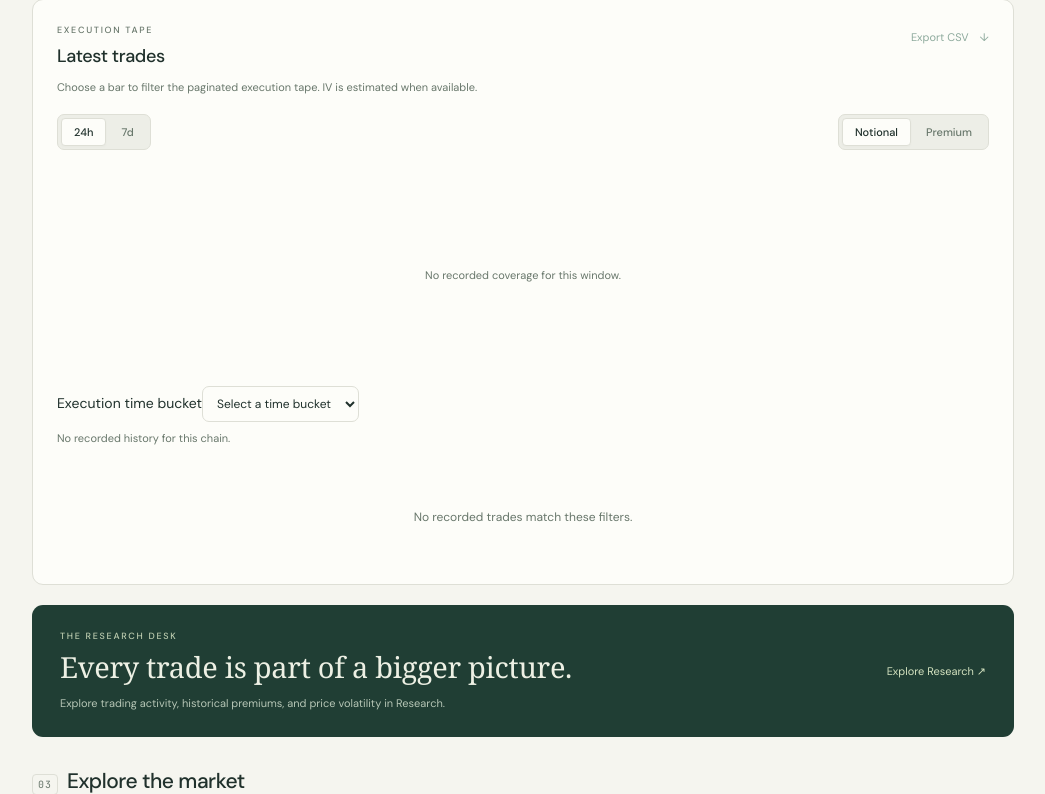
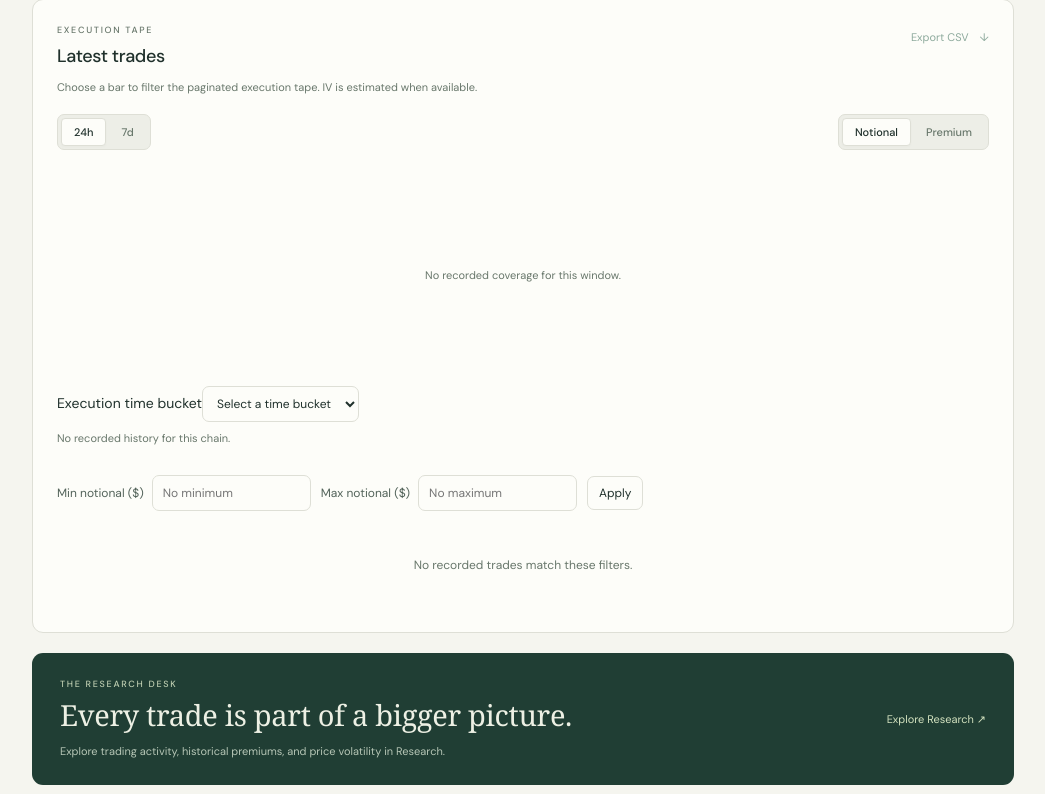
Before and after one commit to carlislejd/rysk-dashboard, a Flask app: page / in a window 1280 px wide. Shown: the part 2847-3641 px from the top of the page, without its empty margins (225-1270 px from the left). Run offline with Flask 2, Linux system fonts and the light colour scheme; data that the repository does not hold is empty; some libraries are stand-ins or nearby versions; some web fonts are replaced.

Commit message:
Add notional range filter to historical trade feed

```diff
--- a/app.py
+++ b/app.py
@@ -699,6 +699,16 @@ def api_global_trades():
         strike = float(strike_raw) if strike_raw is not None else None
         if strike is not None and (not math.isfinite(strike) or strike < 0):
             raise ValueError('strike must be a finite nonnegative number')
+        notional_bounds = {}
+        for key in ('min_notional', 'max_notional'):
+            raw = request.args.get(key, '').strip()
+            value = float(raw) if raw else None
+            if value is not None and (not math.isfinite(value) or value < 0):
+                raise ValueError(f'{key} must be a finite nonnegative number')
+            notional_bounds[key] = value
+        minimum, maximum = notional_bounds.values()
+        if minimum is not None and maximum is not None and minimum > maximum:
+            raise ValueError('min_notional must be less than or equal to max_notional')
         if page < 1 or not 1 <= limit <= 200:
             raise ValueError('page must be positive and limit must be between 1 and 200')
         chain_id = resolve_chain_filter()
@@ -708,7 +718,7 @@ def api_global_trades():
         try:
             data = get_global_trades(conn, page=page, limit=limit, symbol=symbol, expiry=expiry,
                                      chain_id=chain_id, alias_secret=PARTICIPANT_ALIAS_SECRET,
-                                     strike=strike, open_only=open_only, **dates)
+                                     strike=strike, open_only=open_only, **notional_bounds, **dates)
         finally:
             conn.close()
         if iv:
--- a/global_services.py
+++ b/global_services.py
@@ -553,7 +553,7 @@ def get_expiry_overview(conn, chain_id=None):
 
 def get_global_trades(conn, page=1, limit=50, symbol=None, expiry=None, chain_id=None,
                       strike=None, from_ts=None, to_ts=None, open_only=False,
-                      now=None, alias_secret=None):
+                      now=None, alias_secret=None, min_notional=None, max_notional=None):
     """Paginated public trades with composable, half-open UTC time filters."""
     offset = (page - 1) * limit
     where_parts = []
@@ -573,6 +573,12 @@ def get_global_trades(conn, page=1, limit=50, symbol=None, expiry=None, chain_id
     if to_ts is not None:
         where_parts.append("created_at < ?")
         params.append(to_ts)
+    if min_notional is not None:
+        where_parts.append("notional_f >= ?")
+        params.append(min_notional)
+    if max_notional is not None:
+        where_parts.append("notional_f <= ?")
+        params.append(max_notional)
     if open_only:
         as_of = int(time.time()) if now is None else int(now)
         where_parts.extend(["expiry > ?", "outcome IS NULL"])
@@ -635,6 +641,7 @@ def get_global_trades(conn, page=1, limit=50, symbol=None, expiry=None, chain_id
         "pages": max(1, -(-total // limit)),
         "filters": {"symbol": symbol, "expiry": expiry, "strike": strike,
                     "from_ts": from_ts, "to_ts": to_ts, "open_only": open_only,
+                    "min_notional": min_notional, "max_notional": max_notional,
                     "chain_id": chain_id},
     }
 
--- a/static/js/global.js
+++ b/static/js/global.js
@@ -47,13 +47,14 @@ function setRecentFilter(next, chainOverride = null) {
     recentFilters = { ...recentFilters, ...next };
     if (chainOverride !== null) recentChainOverride = chainOverride;
     recentPage = 1;
+    syncRecentNotionalInputs();
     renderSelectionChips();
     refreshExecutionHighlight();
     if (marketPulse?.popular_strikes) renderTrendingStrikes(marketPulse.popular_strikes);
     loadRecent();
 }
 
-function clearRecentFilters() { recentFilters = {}; recentChainOverride = null; recentPage = 1; renderSelectionChips(); refreshExecutionHighlight(); if (marketPulse?.popular_strikes) renderTrendingStrikes(marketPulse.popular_strikes); loadRecent(); }
+function clearRecentFilters() { recentFilters = {}; recentChainOverride = null; recentPage = 1; syncRecentNotionalInputs(); renderSelectionChips(); refreshExecutionHighlight(); if (marketPulse?.popular_strikes) renderTrendingStrikes(marketPulse.popular_strikes); loadRecent(); }
 
 function refreshExecutionHighlight() {
     renderExecutionTimeline();
@@ -75,6 +76,32 @@ function clearOpenPositionFilters() {
     setOpenPositionFilter({});
 }
 
+function syncRecentNotionalInputs() {
+    for (const bound of ['min', 'max']) {
+        const input = document.getElementById(`recent-${bound}-notional`);
+        if (input) {
+            input.value = recentFilters[`${bound}_notional`] ?? '';
+            input.setCustomValidity('');
+        }
+    }
+}
+
+function applyRecentNotionalFilter(event) {
+    event.preventDefault();
+    const minimum = document.getElementById('recent-min-notional');
+    const maximum = document.getElementById('recent-max-notional');
+    maximum.setCustomValidity('');
+    if (!event.currentTarget.reportValidity()) return;
+    const min = minimum.value === '' ? null : Number(minimum.value);
+    const max = maximum.value === '' ? null : Number(maximum.value);
+    if (min !== null && max !== null && min > max) {
+        maximum.setCustomValidity('Maximum notional must be at least the minimum.');
+        maximum.reportValidity();
+        return;
+    }
+    setRecentFilter({ min_notional: min, max_notional: max });
+}
+
 function renderSelectionChips() {
     const labels = [];
     if (recentFilters.symbol) labels.push(`${shortSymbol(recentFilters.symbol)}${recentFilters.strike != null ? ` ${formatStrike(recentFilters.strike)}` : ''}`);
@@ -82,6 +109,10 @@ function renderSelectionChips() {
     if (recentFilters.expiry) labels.push(`Expiry ${formatUnixDate(recentFilters.expiry)}`);
     if (recentFilters.from_ts) labels.push(`From ${new Date(recentFilters.from_ts * 1000).toISOString().replace('T', ' ').slice(0, 16)} UTC`);
     if (recentFilters.to_ts) labels.push(`Before ${new Date(recentFilters.to_ts * 1000).toISOString().replace('T', ' ').slice(0, 16)} UTC`);
+    for (const bound of ['min', 'max']) {
+        const value = recentFilters[`${bound}_notional`];
+        if (value != null) labels.push(`${bound === 'min' ? 'Min' : 'Max'} notional ${formatCurrency(value)}`);
+    }
     const el = document.getElementById('execution-selection');
     if (el) {
         el.innerHTML = labels.length ? `<span>Showing ${escapeAttr(labels.join(' · '))}</span> <button class="text-action" type="button" data-clear-recent>Clear</button>` : '';
@@ -2199,6 +2230,7 @@ function setChainFilter(chain) {
     selectedExpiry = null;
     selectedExplorerExpiry = null;
     recentFilters = {};
+    syncRecentNotionalInputs();
     recentChainOverride = null;
     ++openPositionRequest;
     recentPage = 1;
@@ -2256,6 +2288,10 @@ function initActNavScrollSpy() {
 // ── Init ──
 
 document.addEventListener('DOMContentLoaded', () => {
+    const notionalForm = document.getElementById('recent-notional-form');
+    notionalForm?.addEventListener('submit', applyRecentNotionalFilter);
+    notionalForm?.addEventListener('input', () => document.getElementById('recent-max-notional').setCustomValidity(''));
+
     loadGlobalDashboard();
 
     // Unified time-range selector — cascades to Overview, PnL, Put/Call
--- a/templates/global.html
+++ b/templates/global.html
@@ -129,6 +129,15 @@
             <div class="chart-title-row"><div><div class="analytics-eyebrow">EXECUTION TAPE</div><h2>Latest trades</h2></div><button class="text-action" data-export-table="recent-table" type="button">Export CSV <span aria-hidden="true">↓</span></button></div><p class="card-subtitle">Choose a bar to filter the paginated execution tape. IV is estimated when available.</p>
             <div class="chart-title-row"><div class="tabs" id="execution-window-tabs" aria-label="Execution time window"><button class="tab-button active" data-execution-window="24h">24h</button><button class="tab-button" data-execution-window="7d">7d</button></div><div class="tabs" id="execution-metric-tabs" aria-label="Execution metric"><button class="tab-button active" data-execution-metric="notional">Notional</button><button class="tab-button" data-execution-metric="premium">Premium</button></div></div>
             <div id="execution-timeline-chart" class="chart-container rysk-chart" aria-label="Execution timeline"></div><label class="visually-hidden" for="execution-bucket-select">Execution time bucket</label><select id="execution-bucket-select" class="chart-select"><option value="">Select a time bucket</option></select><p id="execution-observation" class="chart-note"></p><div id="execution-selection" class="chart-selection" aria-live="polite"></div>
+            <form id="recent-notional-form" class="chart-controls" aria-label="Filter trades by notional">
+                <label for="recent-min-notional">Min notional ($)
+                    <input id="recent-min-notional" type="number" min="0" step="any" placeholder="No minimum" inputmode="decimal">
+                </label>
+                <label for="recent-max-notional">Max notional ($)
+                    <input id="recent-max-notional" type="number" min="0" step="any" placeholder="No maximum" inputmode="decimal">
+                </label>
+                <button class="rysk-chart-control" type="submit">Apply</button>
+            </form>
             <div id="recent-loading" class="loading">Loading...</div>
             <div id="recent-content" style="display: none;">
                 <table id="recent-table" class="data-table">
```
Also changed, not shown: tests/test_dashboard_visual_api.py (+21 -0 lines), tests/test_global_services.py (+33 -0 lines), tests/test_global_visuals.js (+32 -1 lines).
